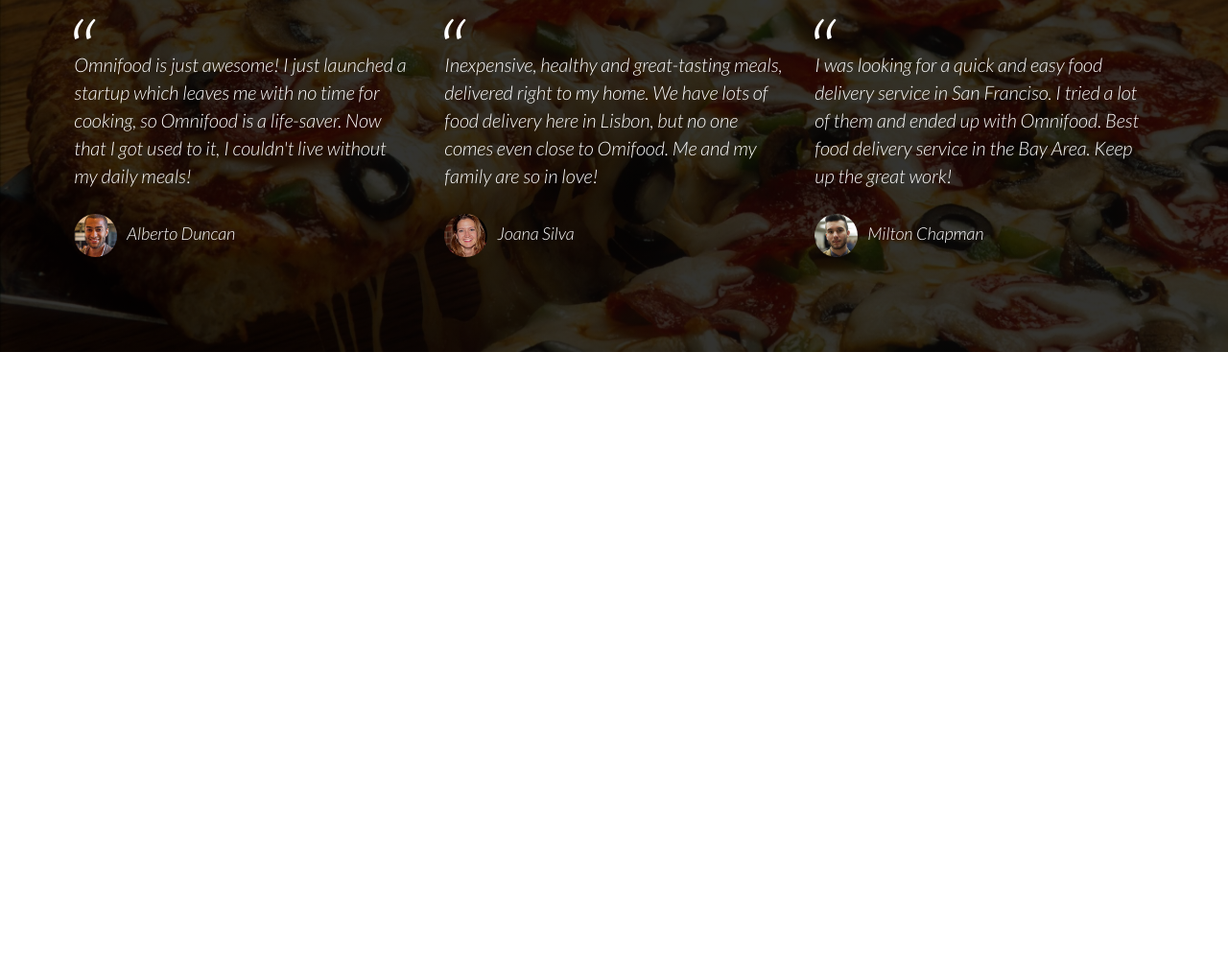
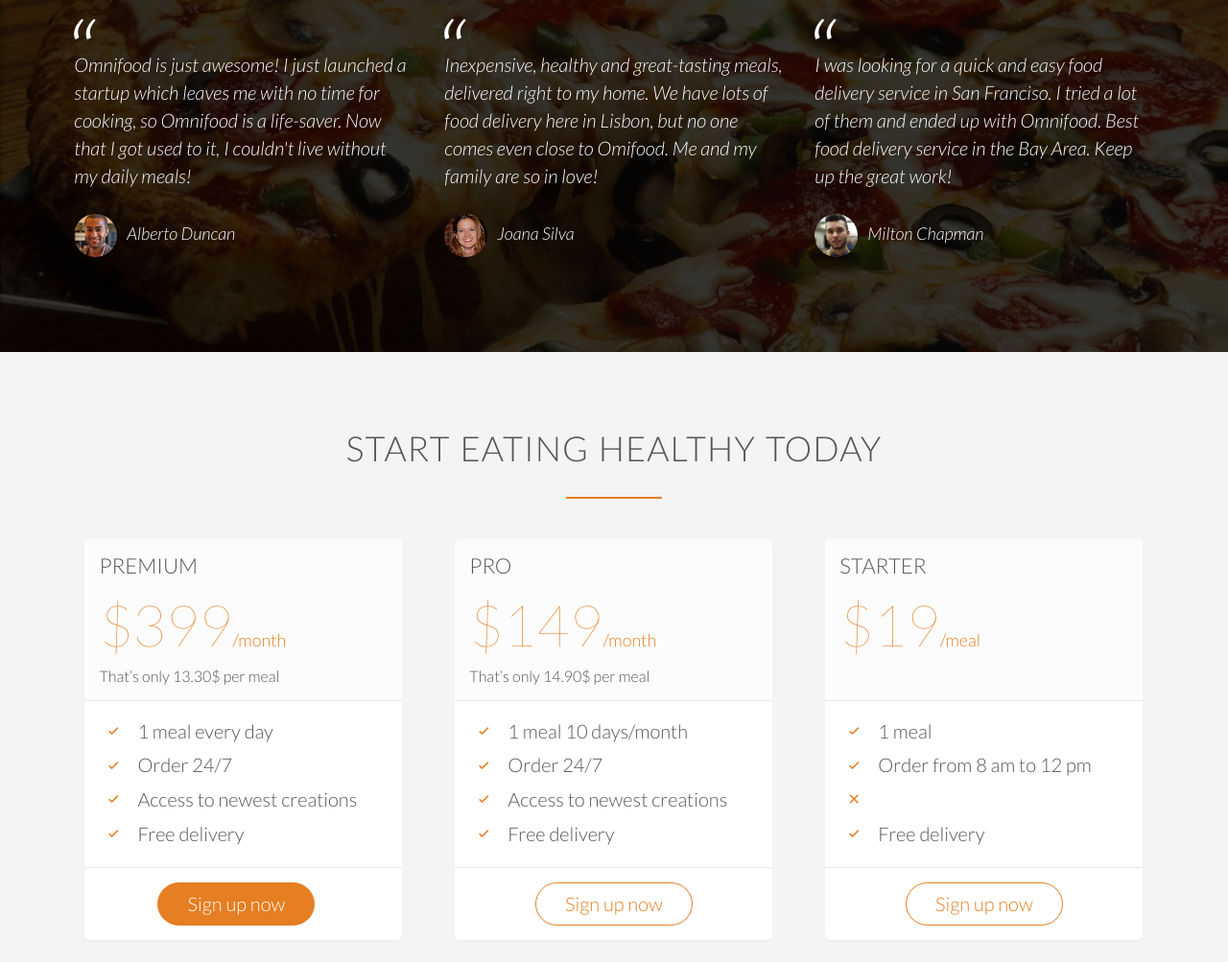
Before and after one commit to pranjalsuyal/OmniFood---Responsive-Website, a plain HTML site: page index.html in a window 1280 px wide. Shown: the part 3554-4557 px from the top of the page at 96% size. Before the commit the page ends 3921 px from the top, so only its background shows below. Drawn offline with nearby package versions, Linux system fonts and the light colour scheme.

Commit message:
updated with Pricing Section

```diff
--- a/Resources/css/style.css
+++ b/Resources/css/style.css
@@ -323,3 +323,48 @@ cite img{
   margin-right: 10px;
   vertical-align: middle;
 }
+/*-------------------------------------------------------------
+---------------PRICE------------------------------------
+---------------------------------------------------------------*/
+.section-plans{
+  background-color: #f4f4f4;
+}
+.plan-box{
+  background-color: #ffffff;
+  border-radius:5px;
+  width:90%;
+  margin-left:5%;
+  box-shadow:0 2px 2px #efefef;
+}
+.plan-box div{
+  padding:15px;
+  border-bottom: 1px solid #e8e8e8;
+}
+.plan-box div:first-child {
+    background-color: #fcfcfc;
+    border-top-left-radius: 5px;
+    border-top-right-radius: 5px;
+}
+.plan-box div:last-child{
+  text-align: center;
+  border: 0;
+}
+.plan-price{
+  font-size:300%;
+  margin-bottom: 10px;
+  font-weight: 100;
+  color:#e67e22;
+}
+.plan-price span{
+  font-size:30%;
+  font-weight: 300;
+}
+.plan-price-meal{
+  font-size:80%;
+}
+.plan-box ul{
+  list-style: none;
+}
+.plan-box ul li{
+  padding: 5px 0;
+}
--- a/index.html
+++ b/index.html
@@ -237,6 +237,79 @@
         </div>
       </div>
     </section>
+    <section class="section-plans">
+      <div class="row">
+        <h2>Start eating healthy today</h2>
+      </div>
+      <div class="row">
+        <div class="col span-1-of-3">
+          <div class="plan-box">
+            <div>
+              <h3>Premium</h3>
+              <p class="plan-price">$399<span>/month</span></p>
+              <p class="plan-price-meal">
+                That’s only 13.30$ per meal
+              </p>
+            </div>
+            <div>
+              <ul>
+                <li><i class="ion-ios-checkmark icon-small"></i>1 meal every day</li>
+                <li><i class="ion-ios-checkmark icon-small"></i>Order 24/7</li>
+                <li><i class="ion-ios-checkmark icon-small"></i>Access to newest creations</li>
+                <li><i class="ion-ios-checkmark icon-small"></i>Free delivery</li>
+              </ul>
+            </div>
+            <div>
+              <a href="#" class="btn btn-full">Sign up now</a>
+            </div>
+          </div>
+        </div>
+        <div class="col span-1-of-3">
+          <div class="plan-box">
+            <div>
+              <h3>Pro</h3>
+              <p class="plan-price">$149<span>/month</span></p>
+              <p class="plan-price-meal">
+                That’s only 14.90$ per meal
+              </p>
+            </div>
+            <div>
+              <ul>
+                <li><i class="ion-ios-checkmark icon-small"></i>1 meal 10 days/month</li>
+                <li><i class="ion-ios-checkmark icon-small"></i>Order 24/7</li>
+                <li><i class="ion-ios-checkmark icon-small"></i>Access to newest creations</li>
+                <li><i class="ion-ios-checkmark icon-small"></i>Free delivery</li>
+              </ul>
+            </div>
+            <div>
+              <a href="#" class="btn btn-ghost">Sign up now</a>
+            </div>
+          </div>
+        </div>
+        <div class="col span-1-of-3">
+          <div class="plan-box">
+            <div>
+              <h3>Starter</h3>
+              <p class="plan-price">$19<span>/meal</span></p>
+              <p class="plan-price-meal">
+                &nbsp;
+              </p>
+            </div>
+            <div>
+              <ul>
+                <li><i class="ion-ios-checkmark icon-small"></i>1 meal</li>
+                <li><i class="ion-ios-checkmark icon-small"></i>Order from 8 am to 12 pm</li>
+                <li><i class="ion-ios-close icon-small"></i></li>
+                <li><i class="ion-ios-checkmark icon-small"></i>Free delivery</li>
+              </ul>
+            </div>
+            <div>
+              <a href="#" class="btn btn-ghost">Sign up now</a>
+            </div>
+          </div>
+        </div>
+      </div>
+    </section>
   </body>
 
 </html>
```
